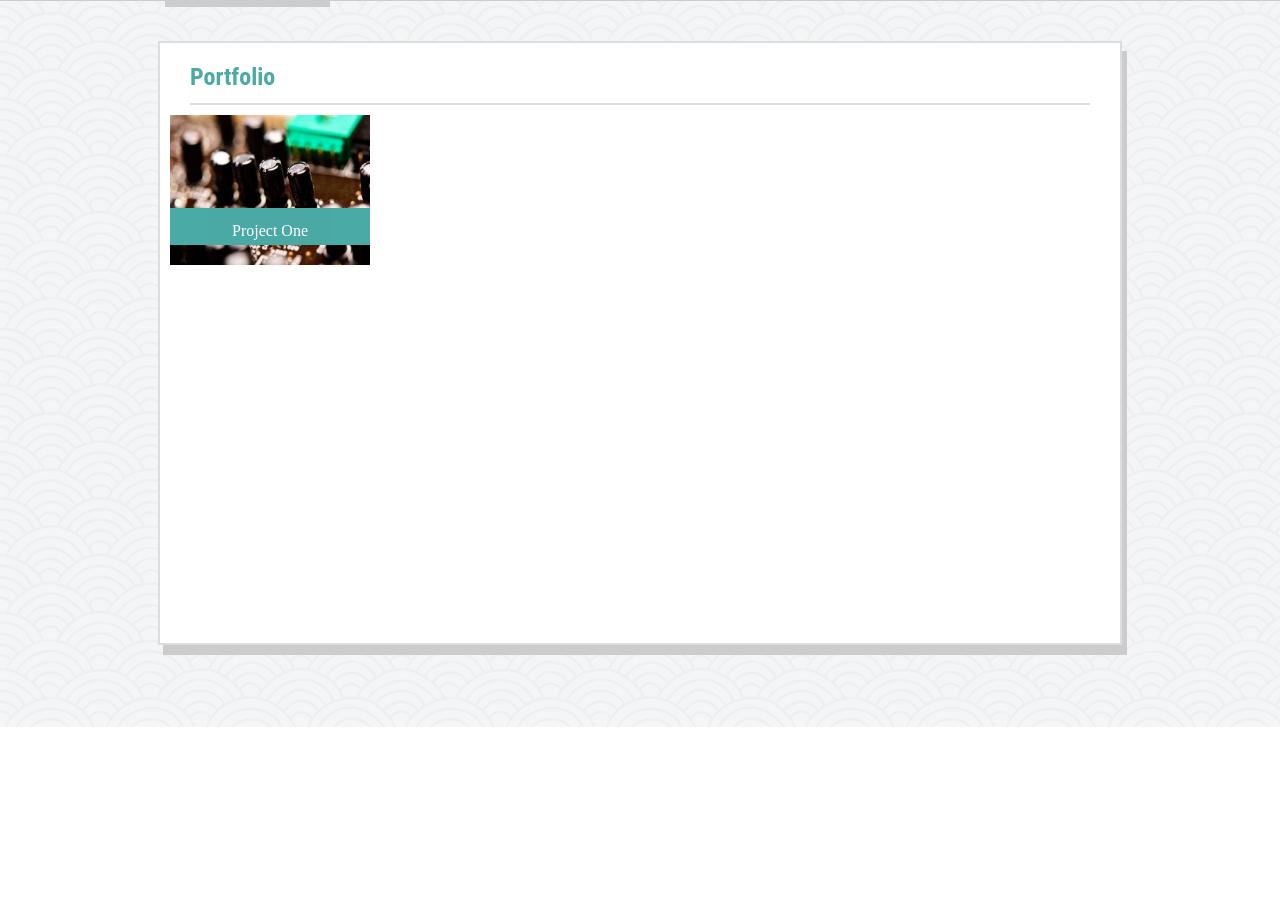
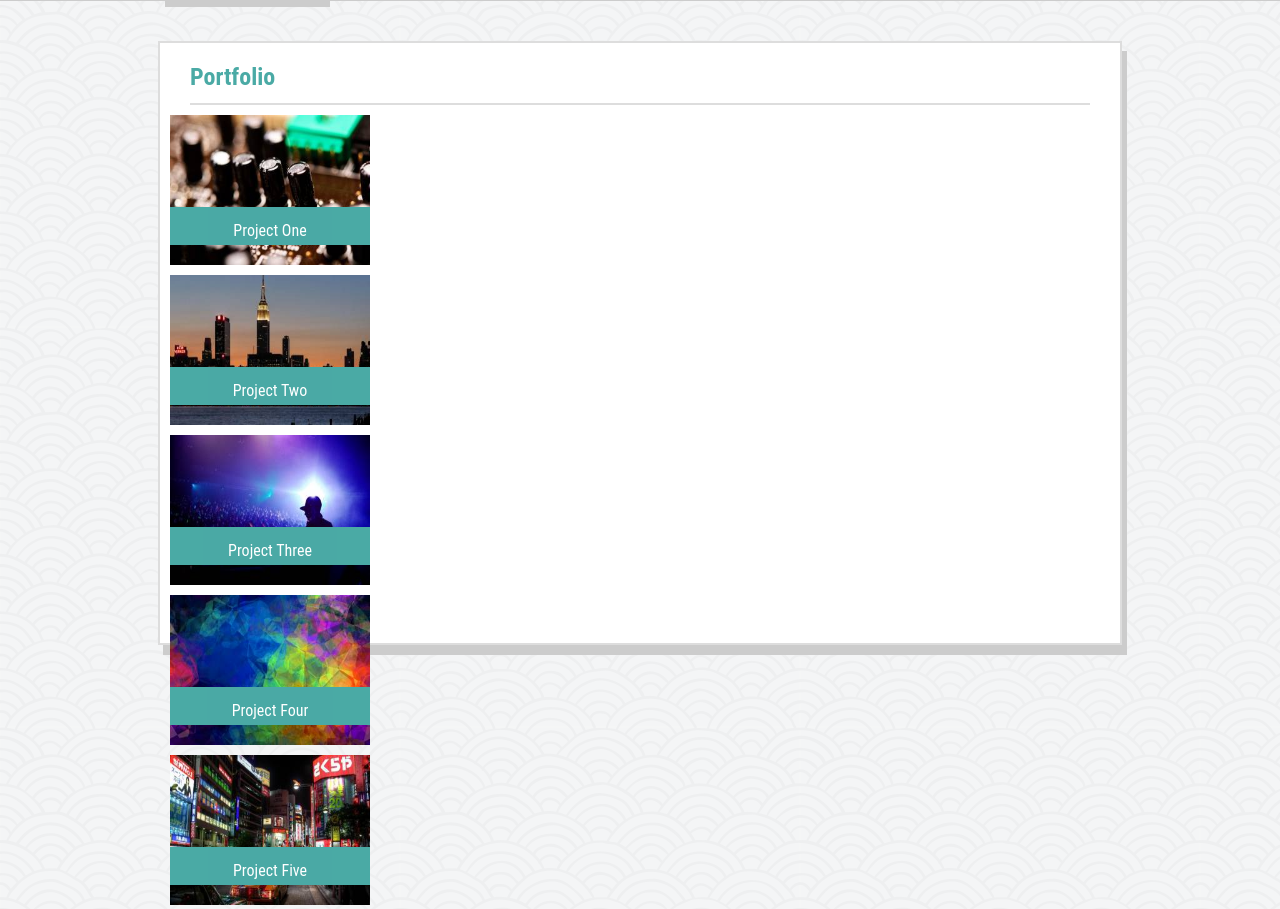
Before and after one commit to elletiburon/Basic-Portfolio, a plain HTML site: page portfolio.html in a window 1280 px wide. Shown: the part 73-982 px from the top of the page. Before the commit the page ends 800 px from the top, so only its background shows below. Drawn offline with Linux system fonts and the light colour scheme.

Commit message:
portfolio boxes

```diff
--- a/assets/css/portfolio.css
+++ b/assets/css/portfolio.css
@@ -84,10 +84,18 @@ section h2 {
 }
 
 
-#photo1 {
+.photos {
     height: 150px;
     width: 200px;
 
+}
+
+.text-block {
+    position: absolute;
+    width: 200px;
+    background-color: #4aaaa5;
+    bottom: 20px;
+    font-family: 'Roboto Condensed', sans-serif;
 }
 
 #project1 {
@@ -98,9 +106,38 @@ section h2 {
     text-align: center;
 }
 
-.text-block {
-    position: absolute;
+#project2 {
+    position: relative;
+    height: 150px;
     width: 200px;
-    background-color: #4aaaa5;
-    bottom: 20px;
+    margin: 10px;
+    text-align: center;
+
 }
+
+#project3 {
+    position: relative;
+    height: 150px;
+    width: 200px;
+    margin: 10px;
+    text-align: center;
+
+}
+
+#project4 {
+    position: relative;
+    height: 150px;
+    width: 200px;
+    margin: 10px;
+    text-align: center;
+
+}
+
+#project5 {
+    position: relative;
+    height: 150px;
+    width: 200px;
+    margin: 10px;
+    text-align: center;
+
+}
--- a/portfolio.html
+++ b/portfolio.html
@@ -39,9 +39,38 @@
                 </div>
 
                 <div id="project1">
-                    <img id="photo1" src="assets/images/portfolio1.jpg">
+                    <img class="photos" src="assets/images/portfolio1.jpg">
                     <div class="text-block">
-                    <a id="link1" href="#">Project One</a>
+                        <a href="#">Project One</a>
+                    </div>
+                </div>
+
+                <div id="project2">
+                    <img class="photos" src="assets/images/portfolio2.jpg">
+                    <div class="text-block">
+                        <a href="#">Project Two</a>
+                    </div>
+                </div>
+
+                <div id="project3">
+                    <img class="photos" src="assets/images/portfolio3.jpg">
+                    <div class="text-block">
+                        <a href="#">Project Three</a>
+                    </div>
+                </div>
+
+                <div id="project4">
+                    <img class="photos" src="assets/images/portfolio4.jpg">
+                    <div class="text-block">
+                        <a href="#">Project Four</a>
+                    </div>
+
+                </div>
+
+                <div id="project5">
+                    <img class="photos" src="assets/images/portfolio5.jpg">
+                    <div class="text-block">
+                        <a href="#">Project Five</a>
                     </div>
                 </div>
 
```
